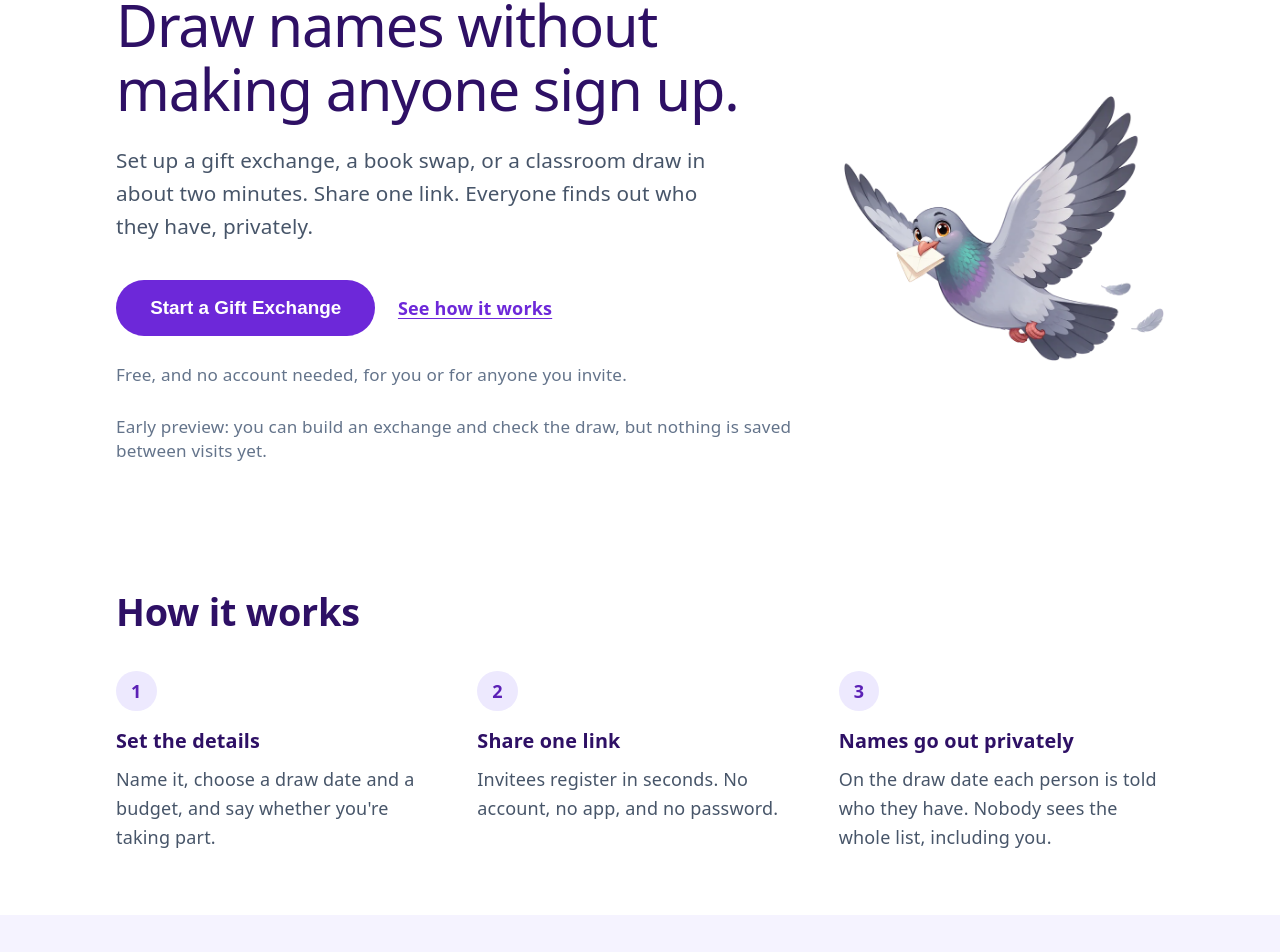
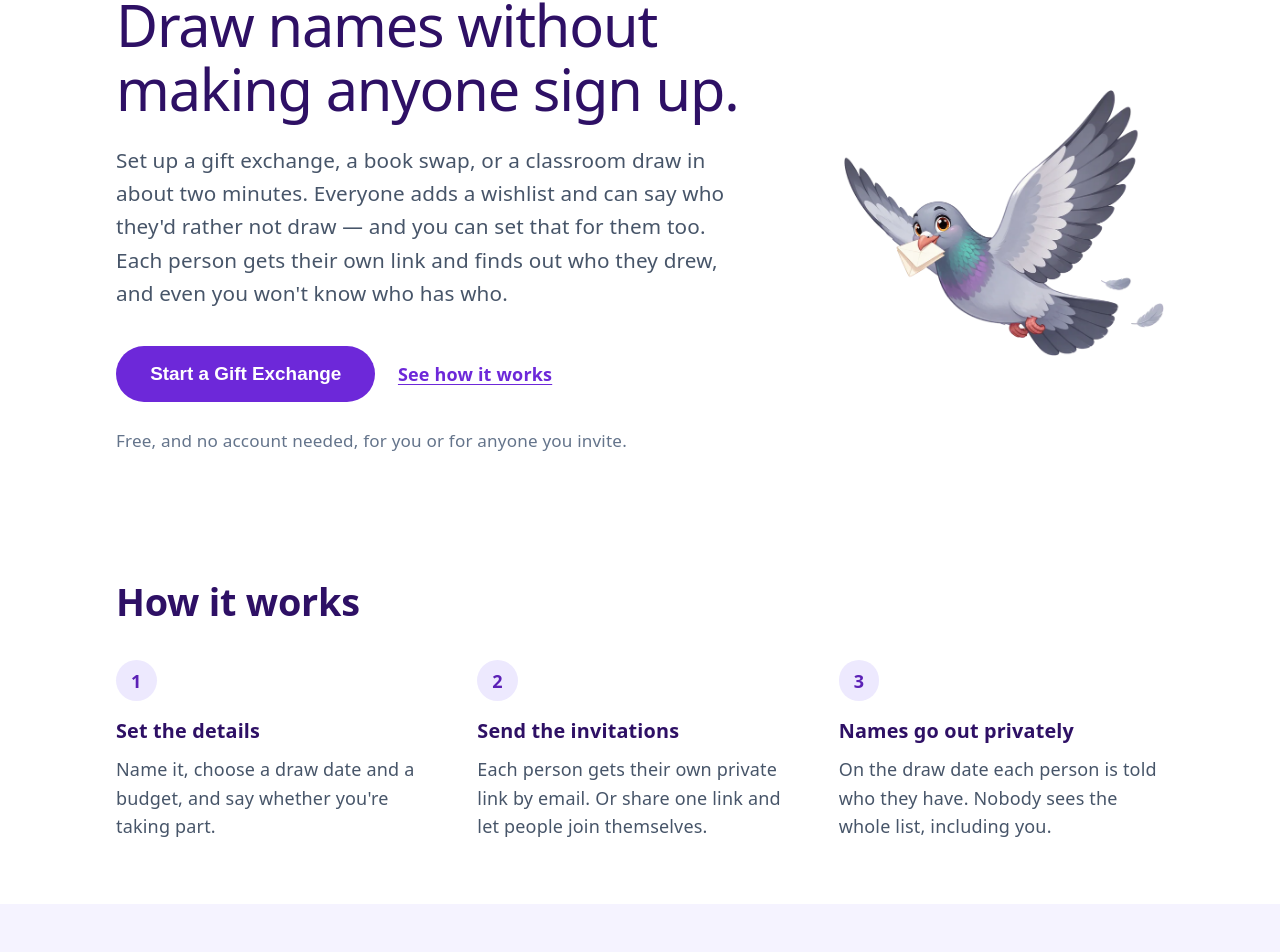
Before and after one commit to LurieJoe/Mystery-Name-Draw, a React (Vite) app: page / in a window 1280 px wide. Shown: the part 174-1126 px from the top of the page. Built offline with nearby package versions, Linux system fonts and the light colour scheme.

Commit message:
Say what the app actually does now

```diff
--- a/src/pages/LandingPage.tsx
+++ b/src/pages/LandingPage.tsx
@@ -10,8 +10,8 @@ const STEPS = [
     body: "Name it, choose a draw date and a budget, and say whether you're taking part.",
   },
   {
-    title: "Share one link",
-    body: "Invitees register in seconds. No account, no app, and no password.",
+    title: "Send the invitations",
+    body: "Each person gets their own private link by email. Or share one link and let people join themselves.",
   },
   {
     title: "Names go out privately",
@@ -22,7 +22,7 @@ const STEPS = [
 const DIFFERENCES = [
   {
     title: "Restrictions that work in one direction",
-    body: "“Won’t give to” and “won’t receive from” are different things, and each person sets their own. Yours never appear on anyone else’s list.",
+    body: "“Won’t give to” and “won’t receive from” are different things. Anyone can set their own, and you can set them on somebody’s behalf. Neither kind shows up on anyone else’s list.",
   },
   {
     title: "Problems surface before the draw",
@@ -51,9 +51,11 @@ export default function LandingPage() {
             <h1>Draw names without making anyone sign up.</h1>
 
             <p className="landing-lede">
-              Set up a gift exchange, a book swap, or a classroom draw in
-              about two minutes. Share one link. Everyone finds out who
-              they have, privately.
+              Set up a gift exchange, a book swap, or a classroom draw
+              in about two minutes. Everyone adds a wishlist and can say
+              who they'd rather not draw &mdash; and you can set that for
+              them too. Each person gets their own link and finds out who
+              they drew, and even you won't know who has who.
             </p>
 
             <div className="landing-cta-row">
@@ -75,10 +77,6 @@ export default function LandingPage() {
               invite.
             </p>
 
-            <p className="landing-note landing-note-wip">
-              Early preview: you can build an exchange and check the
-              draw, but nothing is saved between visits yet.
-            </p>
           </div>
 
           <div className="landing-hero-art">
```
Also changed, not shown: scripts/smoke.cjs (+19 -1 lines), 2 other files (tests, documents, lock files or other folders).
